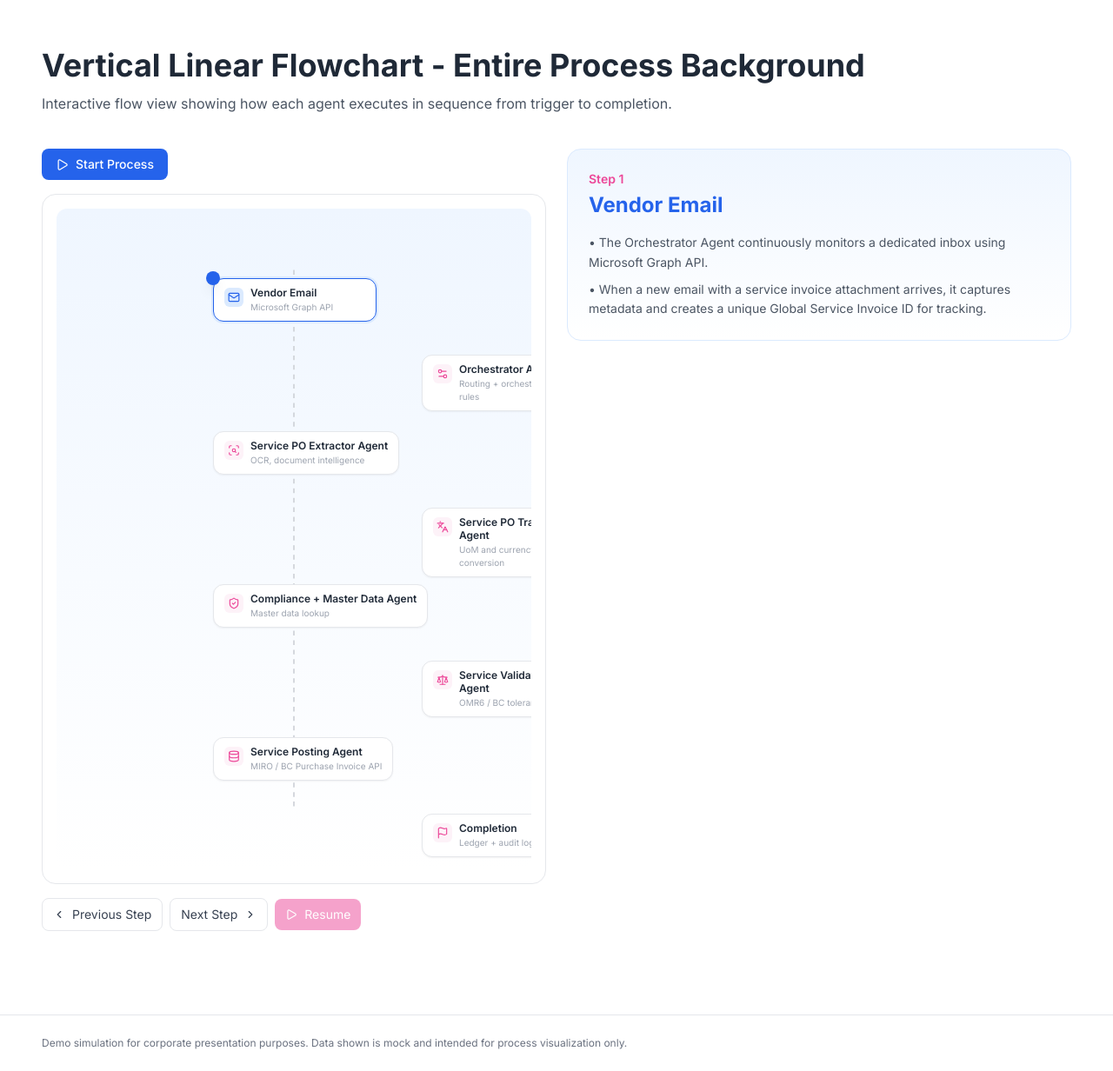
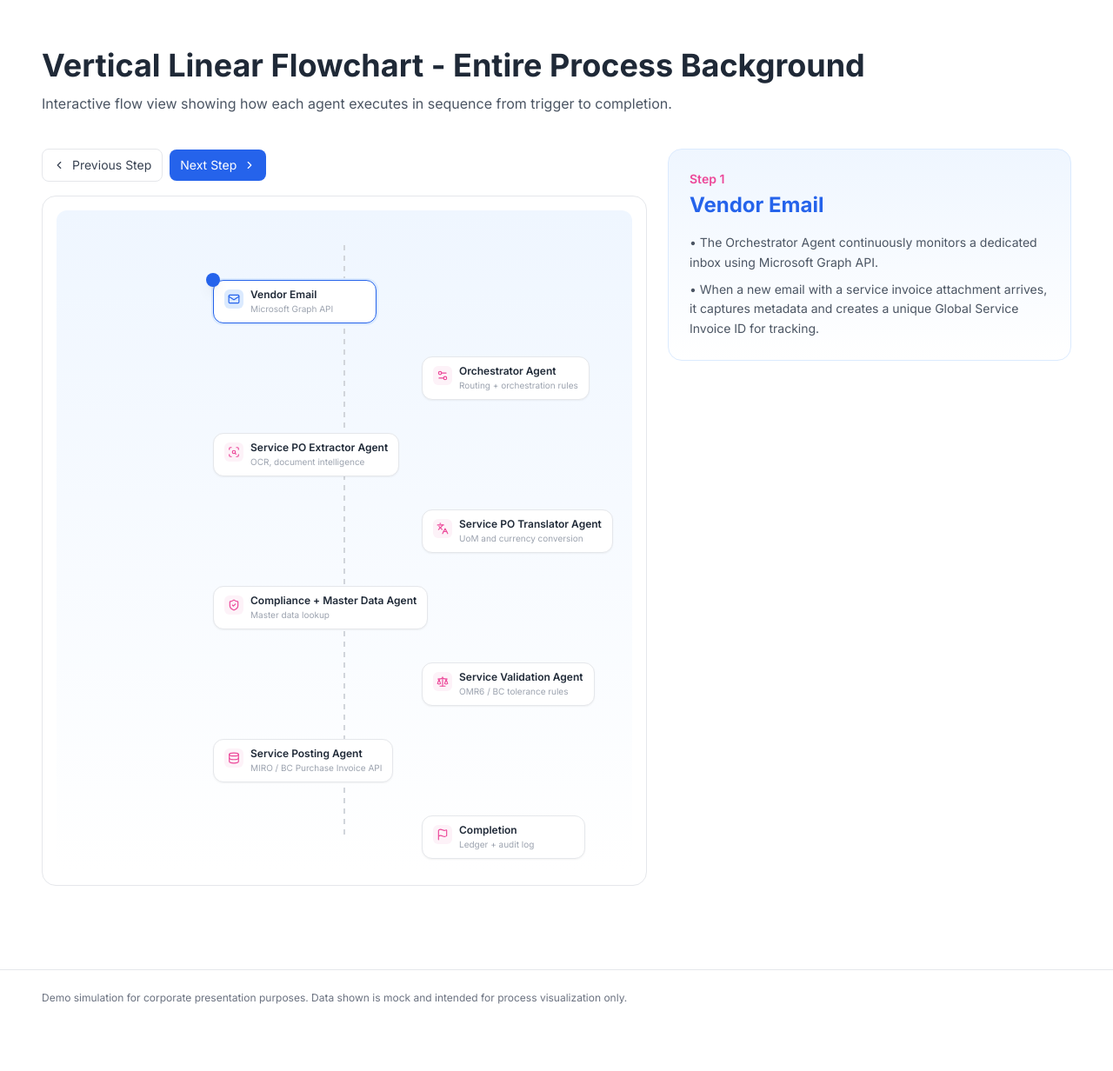
Before and after one commit to kulkid49/Service-PO-Agentic-AI, a React (Vite) app in the folder service-po-invoice-demo/: page / in a window 1280 px wide. Shown: the part 1971-3203 px from the top of the page at 87% size. After the commit the page ends 3151 px from the top, so only its background shows below. Built offline with nearby package versions, Linux system fonts and the light colour scheme.

Commit message:
Fix nav scrollspy and sticky flowchart layout

```diff
--- a/service-po-invoice-demo/src/App.tsx
+++ b/service-po-invoice-demo/src/App.tsx
@@ -19,23 +19,37 @@ export default function App() {
   const [activeSection, setActiveSection] = useState('prerequisites')
 
   useEffect(() => {
-    const obs = new IntersectionObserver(
-      (entries) => {
-        const visible = entries
-          .filter((entry) => entry.isIntersecting)
-          .sort((a, b) => b.intersectionRatio - a.intersectionRatio)[0]
-        if (visible?.target?.id) {
-          setActiveSection(visible.target.id)
-        }
-      },
-      { threshold: [0.35, 0.6, 0.8], rootMargin: '-64px 0px -20% 0px' },
-    )
+    const headerOffset = 76
+    let raf = 0
 
-    sections.forEach((id) => {
-      const el = document.getElementById(id)
-      if (el) obs.observe(el)
-    })
-    return () => obs.disconnect()
+    const computeActive = () => {
+      const y = window.scrollY + headerOffset
+      let best = sections[0] ?? 'prerequisites'
+      for (const id of sections) {
+        const el = document.getElementById(id)
+        if (!el) continue
+        const top = el.getBoundingClientRect().top + window.scrollY
+        if (top <= y) best = id
+      }
+      setActiveSection(best)
+    }
+
+    const onScroll = () => {
+      if (raf) return
+      raf = window.requestAnimationFrame(() => {
+        raf = 0
+        computeActive()
+      })
+    }
+
+    computeActive()
+    window.addEventListener('scroll', onScroll, { passive: true })
+    window.addEventListener('resize', onScroll)
+    return () => {
+      if (raf) window.cancelAnimationFrame(raf)
+      window.removeEventListener('scroll', onScroll)
+      window.removeEventListener('resize', onScroll)
+    }
   }, [sections])
 
   const navLinks = [
@@ -59,6 +73,12 @@ export default function App() {
                   activeSection === link.id ? 'text-blue-600' : ''
                 }`}
                 href={`#${link.id}`}
+                onClick={(e) => {
+                  e.preventDefault()
+                  setActiveSection(link.id)
+                  document.getElementById(link.id)?.scrollIntoView({ behavior: 'smooth', block: 'start' })
+                  window.history.replaceState(null, '', `#${link.id}`)
+                }}
               >
                 {link.label}
                 {activeSection === link.id ? (
@@ -70,7 +90,7 @@ export default function App() {
         </nav>
       </header>
 
-      <main id="top" className="snap-y snap-mandatory pt-16">
+      <main id="top" className="pt-16">
         <Suspense fallback={<Loading />}>
           <PrerequisitesSection />
         </Suspense>
--- a/service-po-invoice-demo/src/sections/FlowchartSection.tsx
+++ b/service-po-invoice-demo/src/sections/FlowchartSection.tsx
@@ -1,17 +1,14 @@
-import { useEffect, useMemo, useState, type ComponentType } from 'react'
+import { useMemo, useState, type ComponentType } from 'react'
 import { AnimatePresence, motion } from 'framer-motion'
 import {
   Bot,
   Check,
-  CheckCheck,
   ChevronLeft,
   ChevronRight,
   Database,
   Flag,
   Languages,
   Mail,
-  Pause,
-  Play,
   ScanSearch,
   Settings2,
   ShieldCheck,
@@ -33,8 +30,6 @@ const iconMap: Record<string, ComponentType<{ size?: number; className?: string
 export default function FlowchartSection() {
   const nodes = data.flowNodes
   const explanations = data.flowExplanations
-  const [started, setStarted] = useState(false)
-  const [running, setRunning] = useState(false)
   const [current, setCurrent] = useState(0)
 
   const nodePositions = useMemo(
@@ -45,16 +40,6 @@ export default function FlowchartSection() {
       })),
     [nodes],
   )
-
-  useEffect(() => {
-    if (!started || !running) return undefined
-    if (current >= nodes.length - 1) {
-      setRunning(false)
-      return undefined
-    }
-    const id = window.setTimeout(() => setCurrent((v) => Math.min(v + 1, nodes.length - 1)), 1700)
-    return () => window.clearTimeout(id)
-  }, [started, running, current, nodes.length])
 
   const activeNode = nodes[current]
   const activeText = explanations[activeNode.id as keyof typeof explanations]
@@ -73,21 +58,28 @@ export default function FlowchartSection() {
         <h2 className="text-3xl font-bold text-gray-800 lg:text-4xl">Vertical Linear Flowchart - Entire Process Background</h2>
         <p className="mt-3 max-w-3xl text-gray-600">Interactive flow view showing how each agent executes in sequence from trigger to completion.</p>
 
-        <div className="mt-10 grid gap-6 lg:grid-cols-2">
-          <div>
-            <button
-              type="button"
-              onClick={() => {
-                setStarted(true)
-                setRunning(true)
-                setCurrent(0)
-              }}
-              disabled={started}
-              className="mb-4 inline-flex items-center gap-2 rounded-lg bg-blue-600 px-4 py-2 text-sm font-medium text-white disabled:cursor-not-allowed disabled:opacity-60"
-            >
-              {running ? <span className="h-3 w-3 animate-spin rounded-full border-2 border-white border-t-transparent" /> : <Play size={15} />}
-              Start Process
-            </button>
+        <div className="mt-10 grid gap-6 lg:grid-cols-[3fr_2fr]">
+          <div className="min-w-0">
+            <div className="mb-4 flex flex-wrap items-center gap-2">
+              <button
+                type="button"
+                onClick={() => setCurrent((v) => Math.max(0, v - 1))}
+                className="inline-flex items-center gap-2 rounded-lg border border-gray-200 bg-white px-3 py-2 text-sm text-gray-700"
+                aria-label="Previous step"
+              >
+                <ChevronLeft size={14} />
+                Previous Step
+              </button>
+              <button
+                type="button"
+                onClick={() => setCurrent((v) => Math.min(nodes.length - 1, v + 1))}
+                className="inline-flex items-center gap-2 rounded-lg bg-blue-600 px-3 py-2 text-sm text-white"
+                aria-label="Next step"
+              >
+                Next Step
+                <ChevronRight size={14} />
+              </button>
+            </div>
 
             <div className="relative rounded-2xl border border-gray-200 bg-white p-4">
               <div className="relative h-[760px] w-full overflow-hidden rounded-xl bg-gradient-to-b from-blue-50 to-white">
@@ -162,43 +154,9 @@ export default function FlowchartSection() {
                 />
               </div>
             </div>
-
-            <div className="mt-4 flex flex-wrap items-center gap-2">
-              <button
-                type="button"
-                onClick={() => {
-                  setRunning(false)
-                  setCurrent((v) => Math.max(0, v - 1))
-                }}
-                className="inline-flex items-center gap-2 rounded-lg border border-gray-200 bg-white px-3 py-2 text-sm text-gray-700"
-              >
-                <ChevronLeft size={14} />
-                Previous Step
-              </button>
-              <button
-                type="button"
-                onClick={() => {
-                  setRunning(false)
-                  setCurrent((v) => Math.min(nodes.length - 1, v + 1))
-                }}
-                className="inline-flex items-center gap-2 rounded-lg border border-gray-200 bg-white px-3 py-2 text-sm text-gray-700"
-              >
-                Next Step
-                <ChevronRight size={14} />
-              </button>
-              <button
-                type="button"
-                onClick={() => setRunning((v) => !v)}
-                disabled={!started}
-                className="inline-flex items-center gap-2 rounded-lg bg-pink-500 px-3 py-2 text-sm text-white disabled:cursor-not-allowed disabled:opacity-50"
-              >
-                {running ? <Pause size={14} /> : <Play size={14} />}
-                {running ? 'Pause' : 'Resume'}
-              </button>
-            </div>
           </div>
 
-          <div>
+          <div className="min-w-0 lg:sticky lg:top-24 lg:self-start">
             <AnimatePresence mode="wait">
               <motion.article
                 key={activeNode.id}
```
